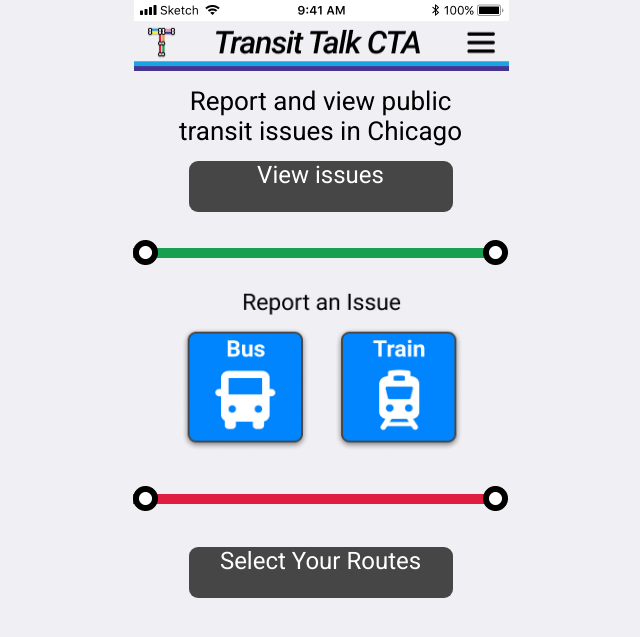
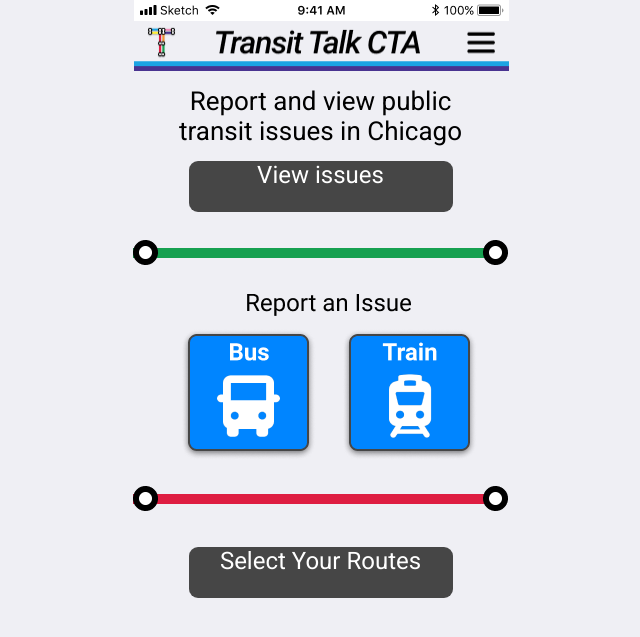
Before and after one commit to andreanthony/andreanthony.github.io, a Jekyll site: the page landingscreen.html, which Jekyll copies as it is, in a window 1280 px wide. Shown: the top 637 px of the page, without its empty margins (319-959 px from the left). Built offline with Jekyll 4.4.1, drawn with Linux system fonts in a browser that asks for light colours.

Commit message:
Update landingscreen.html

```diff
--- a/landingscreen.html
+++ b/landingscreen.html
@@ -18,7 +18,7 @@
  <div id="maintext">Report and view public transit issues in Chicago</div>
  <div id="mainbutton">View issues</div>
  <div id="separatorgreen"><img src="/green.png" alt="separatorgreen" /></div>
- <div id="reportissue"><img style="width: 282px; height: 162px;" src="/reportAnIssue.png" alt="reportissue" /></div>
+ <div id="reportissue"><img src="/reportAnIssue.png" alt="reportissue" /></div>
  <div id="separatorred"><img src="/red.png" alt="separatorred" /></div>
  <div id="mainbutton-1">Select Your Routes</div>
 </body>
```
